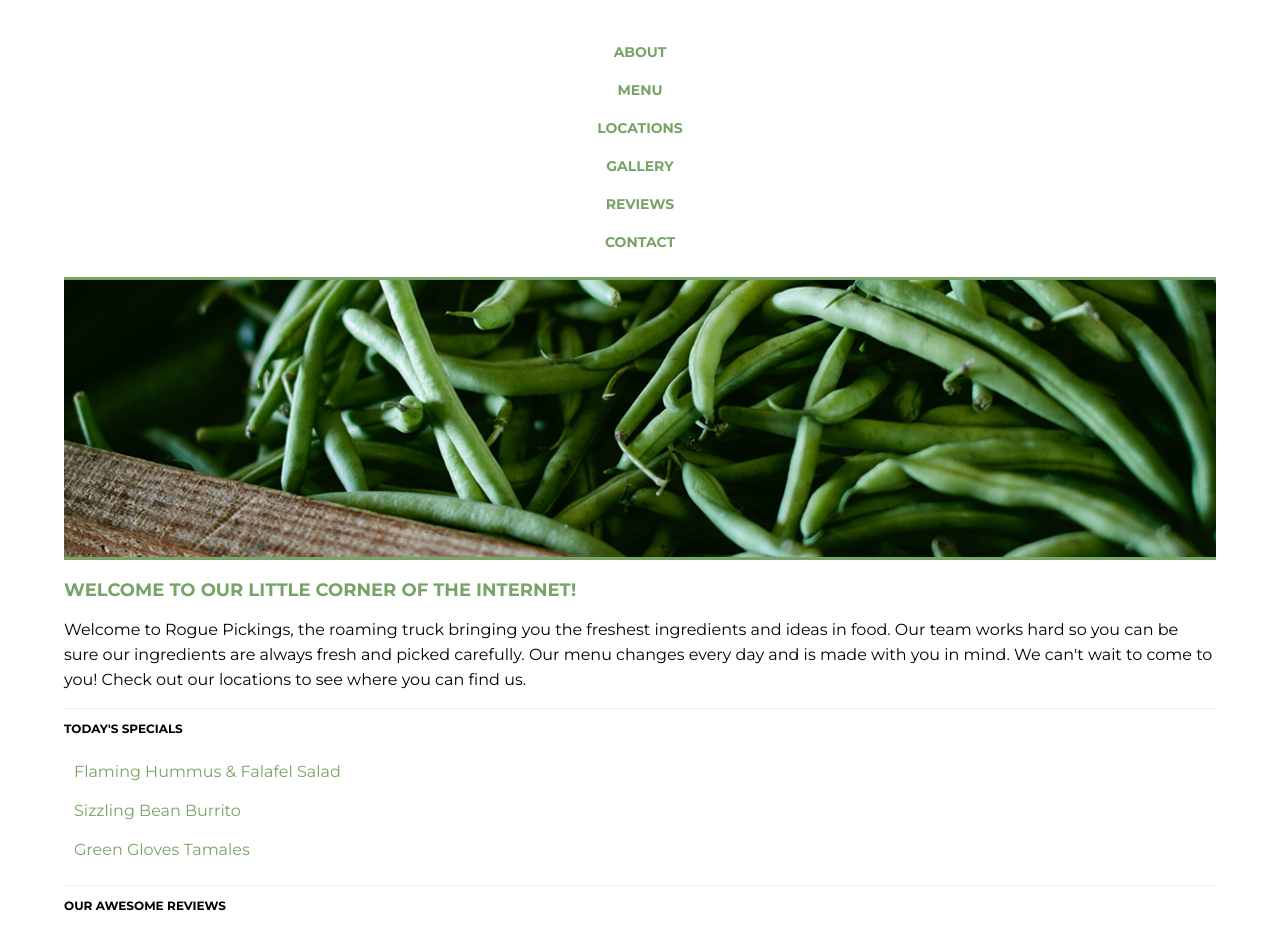
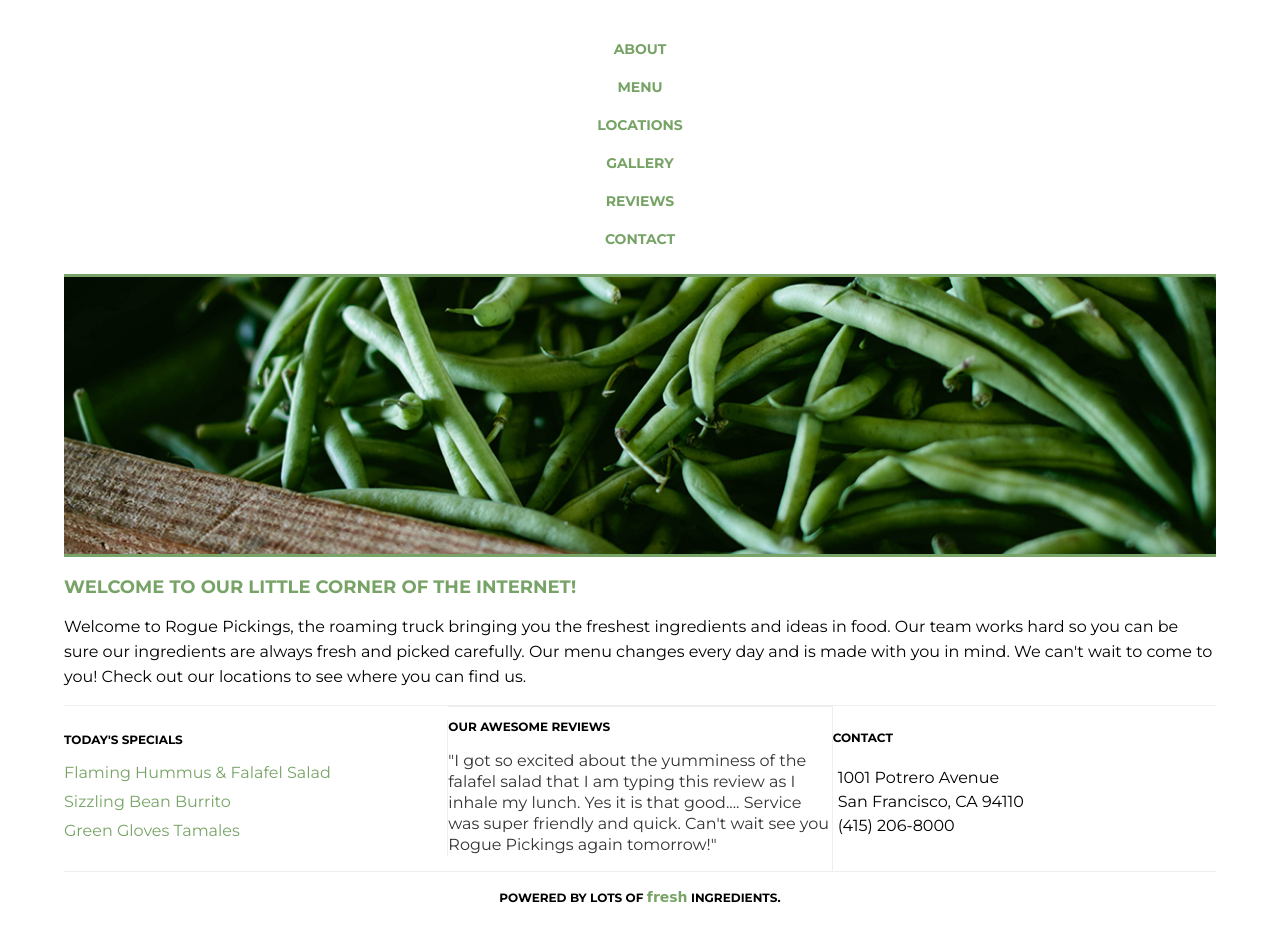
Before and after one commit to Laura-Lio/Restart, a plain HTML site: page index.html in a window 1280 px wide. Shown: the part 83-1009 px from the top of the page. Drawn offline with Linux system fonts and the light colour scheme; a web font is replaced by a local one.

Commit message:
Fourth commit

```diff
--- a/css/main.css
+++ b/css/main.css
@@ -1,23 +1,3 @@
-/* ----------- For screens 768px and larger ----------- */
-@media (min-width: 768px) {
-	.bottom-section{
-		justify-content: center;
-		align-items: center;
-		display: flex;
-		flex-flow: nowrap;
-		}
-
-.review, .meun, .address {
-	padding: 5px;
-
-}
-
-/* ----------- For screens 1200px wide and larger----------- */
-@media (min-width: 1200px) {
-
-}
-
-
 html {
 	font-size: 16px;
 }
@@ -139,7 +119,7 @@ p, h3, li{
 .menu li {
 	color:#77a466;
 	text-align: left;
-	padding: 10px;
+	margin: 10px 0;
 }
 
 
@@ -158,8 +138,7 @@ p, h3, li{
 /*The widths are in a percentage!*/
 footer {
 	height: 50px;
-	border-top: 3px solid #eee;
-	margin: 0 auto;
+		margin: 0 auto;
 	text-align: center;
 	width: 100%;
 }
@@ -169,3 +148,48 @@ footer span {
 	color: #77a466;
 	font-size: 1.167em;
 }
+
+
+.review, .meun, .address {
+	padding: 5px;
+
+}
+
+/* ----------- For screens 768px and larger ----------- */
+@media (min-width: 768px) {
+	.bottom-section{
+		justify-content: center;
+		align-items: center;
+		display: flex;
+		flex-flow: nowrap;
+		border-top: 1px solid #eee;
+		border-bottom: 1px solid #eee;
+		height: 30%;
+		}
+
+	.section-one,
+	.section-two {
+		border-right: 1px solid #eee;
+	}
+
+	.section-one,
+	.section-three{
+		border-top: none;
+	}
+}
+
+
+/* ----------- For screens 1200px wide and larger----------- */
+@media (min-width: 1200px) {
+
+	header, nav{
+	display: block;
+	}
+	h1{
+		float: left;
+		border-bottom: none;
+	}
+	header nav {
+		float: right;
+	}
+}
```
